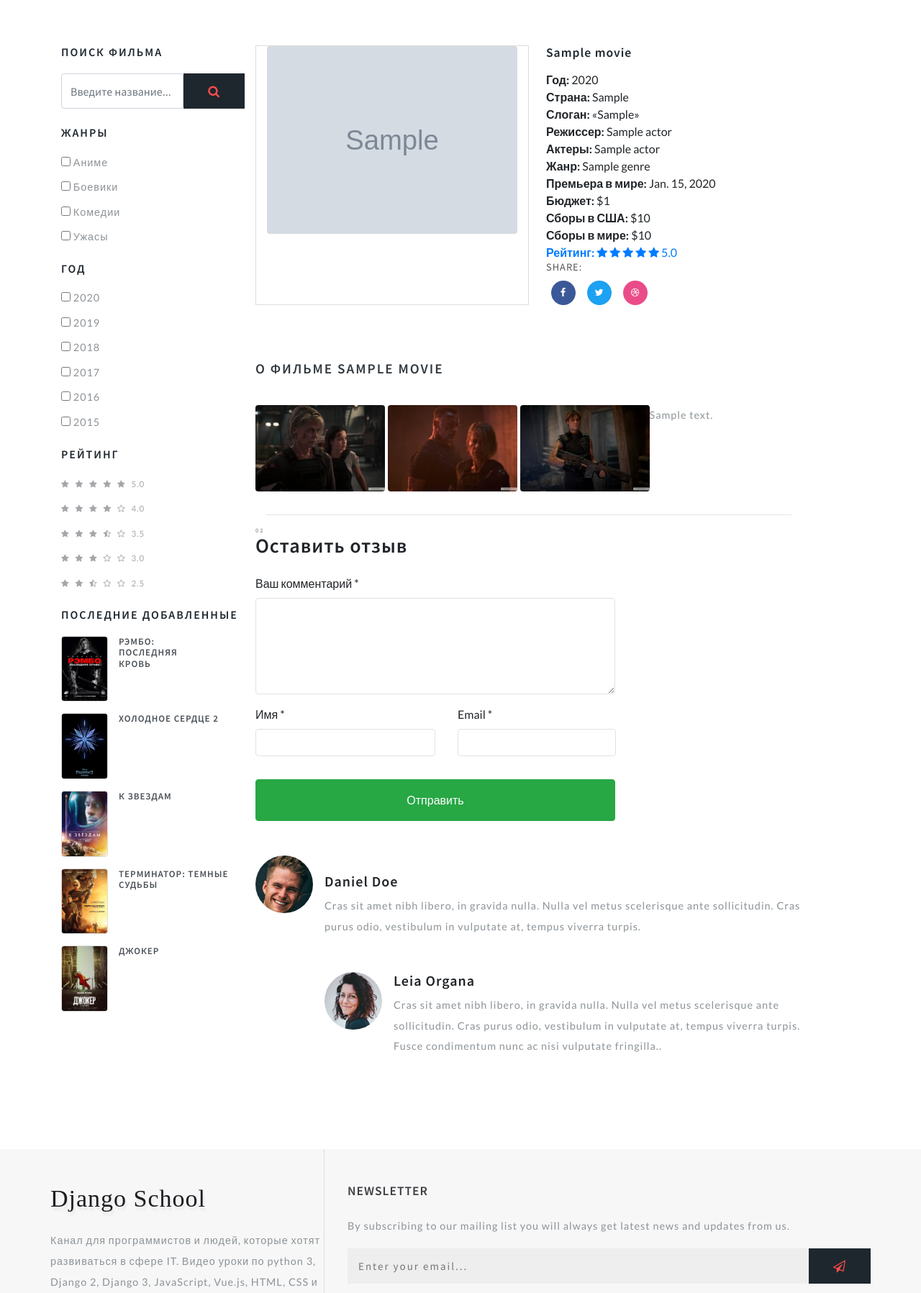
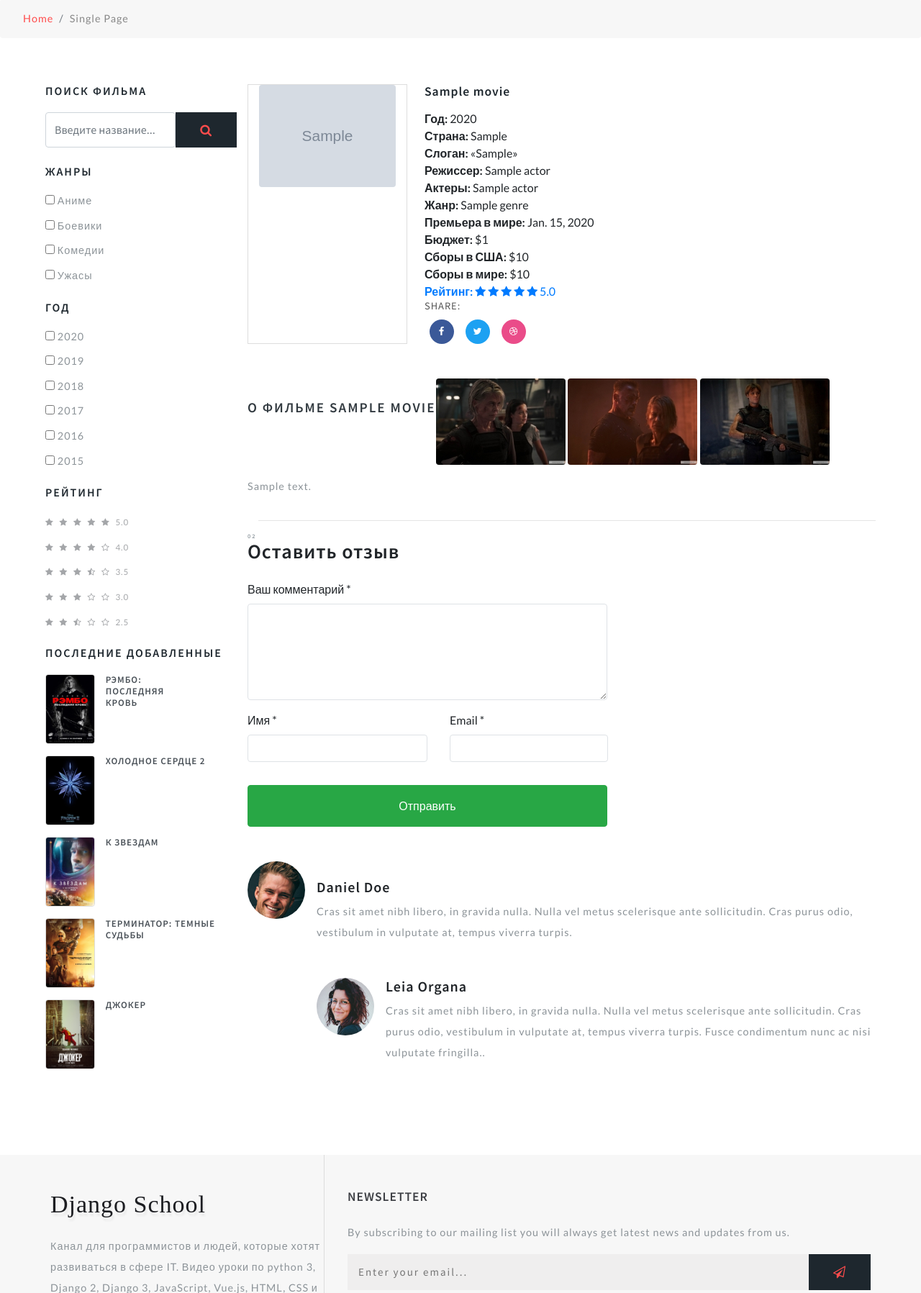
Before and after one commit to Murrr-Andrew/Netflix, a Django app: a page that uses backend/templates/base.html in a window 1280 px wide. Shown: the part 641-2438 px from the top of the page at 72% size. Run offline with Django 4.2, Linux system fonts and the light colour scheme; tables that the repository leaves empty hold one stand-in row (values such as "Sample post"); grey boxes marked "Sample" are stand-in pictures; some libraries are stand-ins or nearby versions.

Commit message:
Django: Templates (part 3)

```diff
--- a/backend/movies/templates/movies/movie_detail.html
+++ b/backend/movies/templates/movies/movie_detail.html
@@ -1,16 +1,14 @@
 {% extends 'base.html' %}
 
-{% block container %}
-<div class="container py-md-3">
+{% block title %}{{ object.title }}{% endblock %}
+
+{% block content %}
+<div class="left-ads-display col-lg-9">
     <div class="row">
-        {% include 'inc/_sidebar.html' %}
-        {% block content %}
-            <div class="left-ads-display col-lg-8">
-            <div class="row">
-                <div class="desc1-left col-md-6">
+        <div class="desc1-left col-md-3">
             <img src="{{ object.poster.url }}" class="img-fluid" alt="{{ object.title }}">
         </div>
-                <div class="desc1-right col-md-6 pl-lg-4">
+        <div class="desc1-right col-md-9 pl-lg-4">
             <h3 class="editContent" style="outline: none; cursor: inherit;">
                 {{ object.title }}</h3>
             <h5 class="editContent"></h5>
@@ -189,6 +187,3 @@
     </div>
 </div>
 {% endblock %}
-    </div>
-</div>
-{% endblock %}
--- a/backend/templates/base.html
+++ b/backend/templates/base.html
@@ -1,7 +1,7 @@
 <!DOCTYPE html>
 <html lang="en">
 <head>
-    <title>Clack Website Template</title>
+    <title>{% block title %}Netflix{% endblock %}</title>
     <meta charset="utf-8">
     <meta name="viewport" content="width=device-width, initial-scale=1.0">
 
@@ -17,15 +17,14 @@
 <body>
 <div id="page" class="page">
     {% include 'inc/_header.html' %}
+    {% include 'inc/_breadcrumb.html' %}
     <section class="ab-info-main py-md-5 py-4 editContent" style="padding-left: 3rem; padding-right: 3rem;">
-        {% block container %}
         <div class="container-fluid py-md-3">
             <div class="row">
                 {% include 'inc/_sidebar.html' %}
                 {% block content %}{% endblock %}
             </div>
         </div>
-        {% endblock %}
     </section>
     {% include 'inc/_footer.html' %}
 </div>
--- a/backend/templates/inc/_header.html
+++ b/backend/templates/inc/_header.html
@@ -1,13 +1,10 @@
-<div class="main-banner bg bg1" id="home"
-     style="background-color: rgba(0, 0, 0, 0); margin-top: 0px; background-image: url(&quot;bundles/single-post-pic.jpg&quot;);">
-    <!-- header -->
+<div class="main-banner bg bg1" id="home" style="background-color: rgba(0, 0, 0, 0); margin-top: 0px;">
     <header class="header">
         <div class="container-fluid px-lg-5">
-            <!-- nav -->
             <nav class="py-4">
                 <div id="logo">
-                    <h1><a href="index.html" class="editContent"
-                           style="outline: none; outline-offset: -2px; cursor: inherit; color: rgb(255, 255, 255); font-size: 40px; background-color: rgba(0, 0, 0, 0); font-family: &quot;Source Sans Pro&quot;, sans-serif;">DjangoMovie</a>
+                    <h1>
+                        <a href="{% url 'movie_list' %}" class="editContent" style="outline: none; outline-offset: -2px; color: rgb(255, 255, 255); font-size: 40px; background-color: rgba(0, 0, 0, 0); font-family: &quot;Source Sans Pro&quot;, sans-serif;">Netflix</a>
                     </h1>
                 </div>
 
```
Lines whose indentation alone changed are shown as unchanged.
